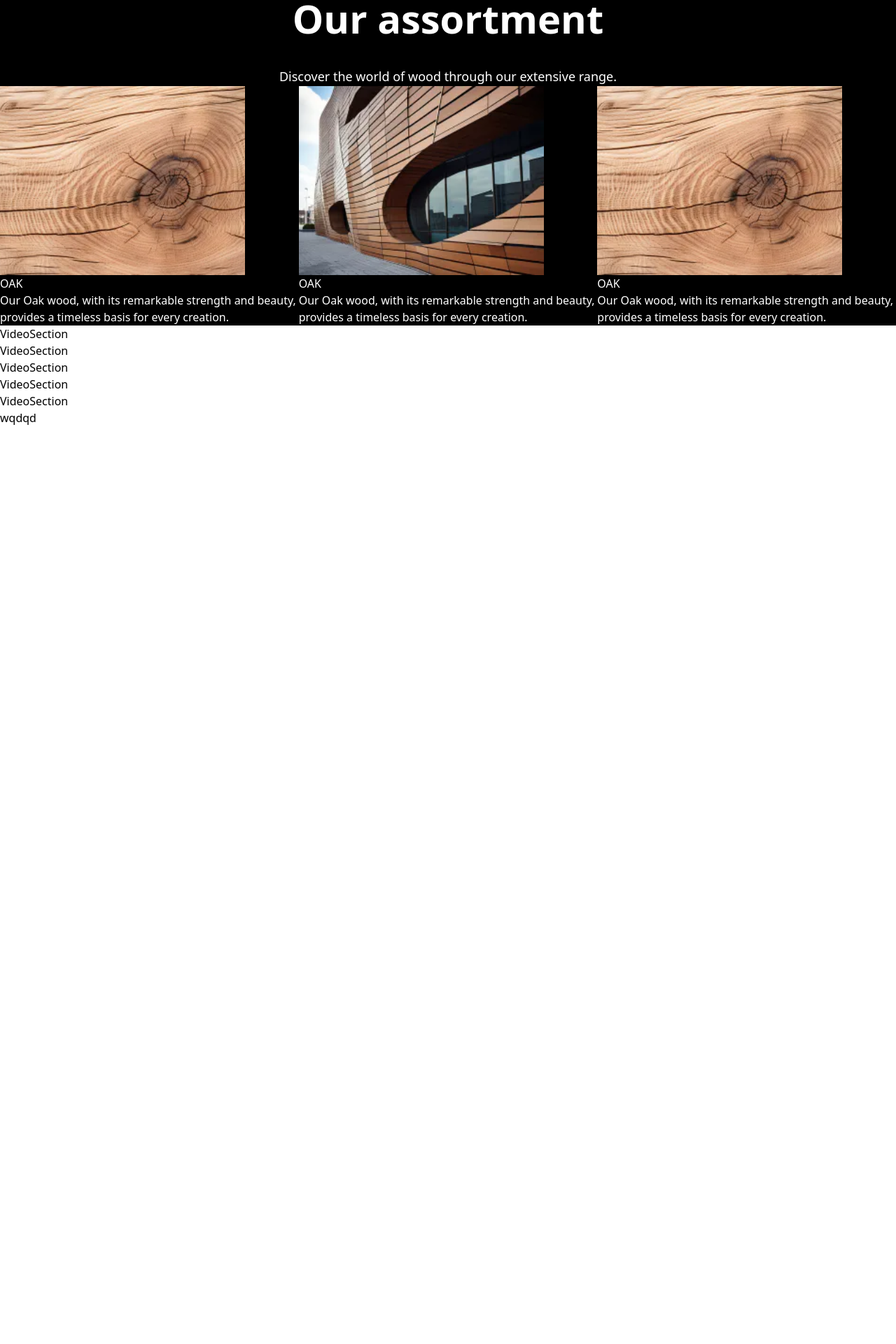
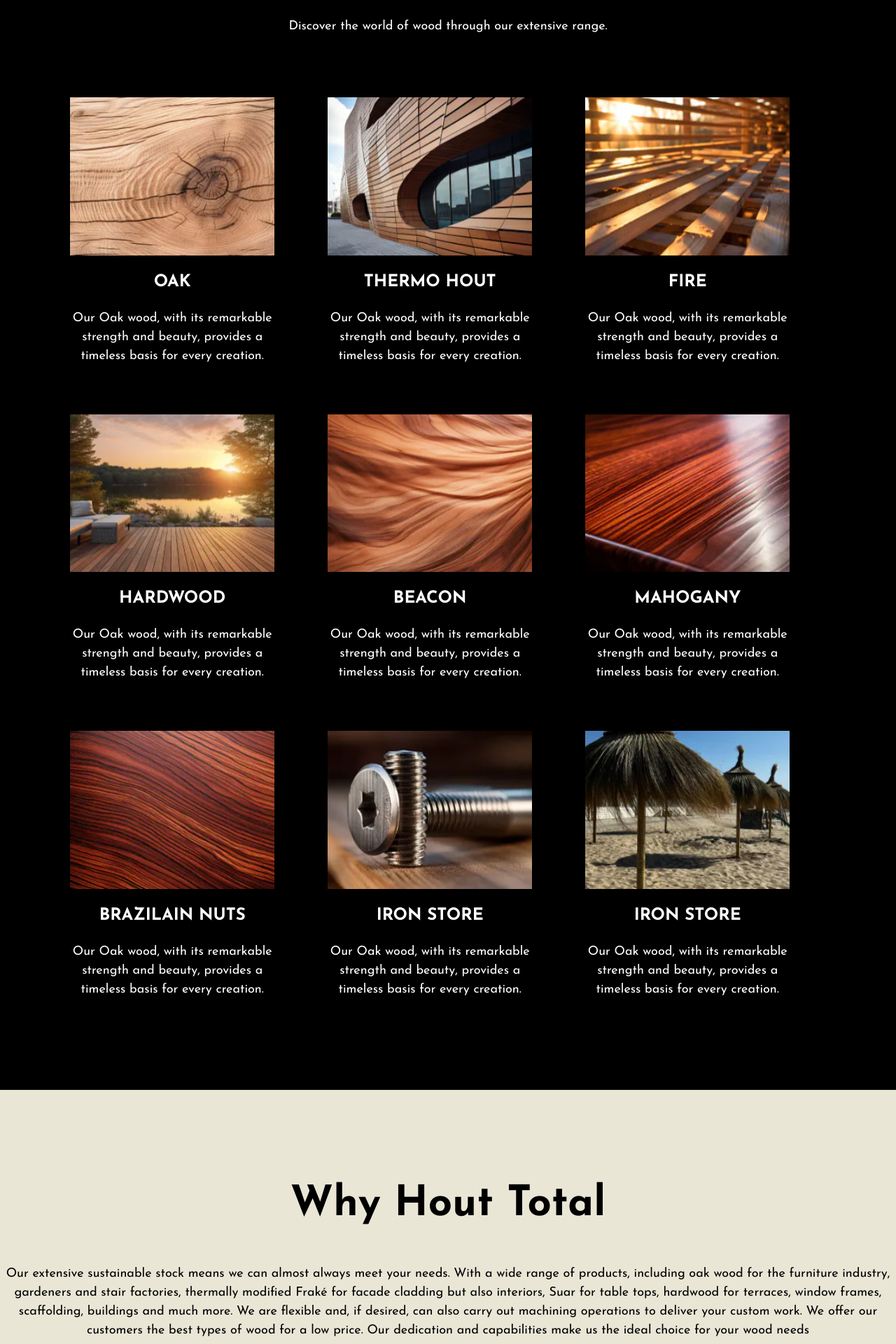
Before and after one commit to moizbroad/Hoout, a React (Vite) app: page / in a window 1280 px wide. Shown: the part 3580-5500 px from the top of the page at 70% size. Before the commit the page ends 4189 px from the top, so only its background shows below. Built offline with nearby package versions, Linux system fonts and the light colour scheme.

Commit message:
update landing page

```diff
--- a/src/Pages/Landingpage.jsx
+++ b/src/Pages/Landingpage.jsx
@@ -5,6 +5,7 @@ import OurValuesSection from "../components/LandingPageSections/OurValuesSection
 import OurAssortmentSectio from "../components/LandingPageSections/OurAssortmentSectio";
 import VideoSection from "../components/LandingPageSections/VideoSection";
 import TestimonialSection from "../components/LandingPageSections/TestimonialSection";
+import { ContactusSection } from "../components/LandingPageSections/ContactusSection";
 
 const Landingpage = () => {
   return (
@@ -12,9 +13,12 @@ const Landingpage = () => {
       <HoutHandelSection />
       <ProductsSection />
       <OurValuesSection />
+
+      <OurAssortmentSectio />
+
+      <VideoSection />
+      <ContactusSection />
       <TestimonialSection />
-      <OurAssortmentSectio />
-      <VideoSection />
     </>
   );
 };
--- /dev/null
+++ b/src/components/Common/ContactInputField.jsx
@@ -0,0 +1,78 @@
+import React from "react";
+
+const ContactInputField = (props) => {
+  const {
+    id,
+    label,
+    type,
+    autoComplete,
+    required,
+    value,
+    defaultValue,
+    onBlur,
+    onKeyUp,
+    onKeyDown,
+    autoFocus,
+    disabled,
+    placeholder,
+    onChange,
+    minLength,
+    maxLength,
+    max,
+    pattern,
+    title,
+    marginTop,
+    marginBottom,
+    name,
+    icon: IconComponent,
+  } = props;
+  return (
+    <section>
+      <div className={`${marginTop && "mt-4"} ${marginBottom && "mb-4"} `}>
+        {label && (
+          <label
+            htmlFor={id}
+            className="block text-sm font-medium text-[#fff] pb-1.5"
+          >
+            {label}
+          </label>
+        )}
+
+        <div className="relative flex items-center">
+          {IconComponent && (
+            <span className="absolute left-3">
+              <IconComponent className="text-gray-400 h-5 w-5" />
+            </span>
+          )}
+          <input
+            className={`block w-full  ${
+              IconComponent ? "pl-10" : ""
+            } rounded-md   py-3 px-3 outline-none bg-[#000000] border-[#FFF] border-b-2  focus:outline-none sm:text-sm `}
+            id={id}
+            label={label}
+            type={type}
+            max={max}
+            name={name}
+            minLength={minLength}
+            maxLength={maxLength}
+            placeholder={placeholder}
+            pattern={pattern}
+            title={title}
+            value={value}
+            onBlur={onBlur}
+            onKeyDown={onKeyDown}
+            onKeyUp={onKeyUp}
+            autoFocus={autoFocus}
+            disabled={disabled}
+            defaultValue={defaultValue}
+            onChange={onChange}
+            autoComplete={autoComplete}
+            required={required}
+          />
+        </div>
+      </div>
+    </section>
+  );
+};
+
+export default ContactInputField;
--- a/src/components/LandingPageSections/ContactusSection.jsx
+++ b/src/components/LandingPageSections/ContactusSection.jsx
@@ -1,7 +1,61 @@
-import React from 'react'
+import React from "react";
+import ContactInputField from "../Common/ContactInputField";
 
 export const ContactusSection = () => {
   return (
-    <div>ContactusSection</div>
-  )
-}
+    <section className="bg-[#000000] py-[119px]">
+      <div className="text-[#fff] font-bold text-60 text-center ">
+        Contact US
+      </div>
+      <div className="text-18 text-[#fff] pt-[40px] text-center">
+        {" "}
+        We invite you to contact us with any questions or concerns. Our
+        dedicated team is ready to guide and support you.
+      </div>
+
+      <div className="px-[100px] pt-[99px]">
+        {" "}
+        <div className="flex  gap-x-[4.5%] ">
+          {" "}
+          <div className="w-[30%]">
+            {" "}
+            <ContactInputField placeholder="FirstName*" />
+          </div>
+          <div className="w-[30%]">
+            {" "}
+            <ContactInputField placeholder="LastName*" />
+          </div>
+          <div className="w-[30%]">
+            {" "}
+            <ContactInputField placeholder="E-mail Address" />
+          </div>
+        </div>
+        <div className="pt-[60px] flex gap-x-[10%]">
+          {" "}
+          <div className="w-[45%]">
+            {" "}
+            <ContactInputField placeholder="Company" />
+          </div>
+          <div className="w-[45%]">
+            {" "}
+            <ContactInputField placeholder="Phone Number" />
+          </div>
+        </div>
+        <div className="pt-[60px]">
+          {" "}
+          <div>
+            {" "}
+            <ContactInputField placeholder="Message*" />{" "}
+          </div>
+        </div>
+      </div>
+
+      <div className="flex justify-end px-[100px]">
+        <div className=" border-[#fff] border-2  mt-[40px] ">
+          {" "}
+          <button className="text-18 px-16 py-2 text-[#fff] "> Send </button>
+        </div>
+      </div>
+    </section>
+  );
+};
--- a/src/components/LandingPageSections/OurAssortmentSectio.jsx
+++ b/src/components/LandingPageSections/OurAssortmentSectio.jsx
@@ -1,13 +1,13 @@
 import React from "react";
 import oak from "../../assets/LandingPageImages/assortment/oak.svg";
 import thermo from "../../assets/LandingPageImages/assortment/thermo.svg";
-// import fire from "../../assets/LandingPageImages/assortment/fire.svg";
-// import hardWood from "../../assets/LandingPageImages/assortment/hardWood.svg";
-// import beacon from "../../assets/LandingPageImages/assortment/beacon.svg";
-// import mahogany from "../../assets/LandingPageImages/assortment/mahogany.svg";
-// import brazil from "../../assets/LandingPageImages/assortment/brazil.svg";
-// import iron from "../../assets/LandingPageImages/assortment/iron.svg";
-// import parasols from "../../assets/LandingPageImages/assortment/parasols.svg";
+import fire from "../../assets/LandingPageImages/assortment/fire.svg";
+import hardWood from "../../assets/LandingPageImages/assortment/hardWood.svg";
+import beacon from "../../assets/LandingPageImages/assortment/beacon.svg";
+import mahogany from "../../assets/LandingPageImages/assortment/mahogany.svg";
+import brazil from "../../assets/LandingPageImages/assortment/brazil.svg";
+import iron from "../../assets/LandingPageImages/assortment/iron.svg";
+import parasols from "../../assets/LandingPageImages/assortment/parasols.svg";
 
 const OurAssortmentSectio = () => {
   const WoodData = [
@@ -18,18 +18,48 @@ const OurAssortmentSectio = () => {
     },
     {
       image: thermo,
-      heading: "OAK",
+      heading: "THERMO HOUT",
       text: "Our Oak wood, with its remarkable strength and beauty, provides a timeless basis for every creation.",
     },
     {
-      image: oak,
-      heading: "OAK",
+      image: fire,
+      heading: "FIRE",
+      text: "Our Oak wood, with its remarkable strength and beauty, provides a timeless basis for every creation.",
+    },
+    {
+      image: hardWood,
+      heading: "HARDWOOD",
+      text: "Our Oak wood, with its remarkable strength and beauty, provides a timeless basis for every creation.",
+    },
+    {
+      image: beacon,
+      heading: "BEACON",
+      text: "Our Oak wood, with its remarkable strength and beauty, provides a timeless basis for every creation.",
+    },
+    {
+      image: mahogany,
+      heading: "MAHOGANY",
+      text: "Our Oak wood, with its remarkable strength and beauty, provides a timeless basis for every creation.",
+    },
+    {
+      image: brazil,
+      heading: "BRAZILAIN NUTS",
+      text: "Our Oak wood, with its remarkable strength and beauty, provides a timeless basis for every creation.",
+    },
+    {
+      image: iron,
+      heading: "IRON STORE",
+      text: "Our Oak wood, with its remarkable strength and beauty, provides a timeless basis for every creation.",
+    },
+    {
+      image: parasols,
+      heading: "IRON STORE",
       text: "Our Oak wood, with its remarkable strength and beauty, provides a timeless basis for every creation.",
     },
   ];
 
   return (
-    <section className="bg-[#000000]  ">
+    <section className="bg-[#000000] pb-[60px] ">
       <div className="text-56 font-bold text-[#fff] pt-[119px]  text-center ">
         {" "}
         Our assortment
@@ -39,15 +69,20 @@ const OurAssortmentSectio = () => {
         Discover the world of wood through our extensive range.{" "}
       </div>
 
-      <section className="grid grid-cols-3">
+      <section className="grid grid-cols-3 px-[100px] gap-x-6 pt-[88px]">
         {WoodData.map((item, index) => {
           return (
-            <div key={index} className="flex-col">
+            <div key={index} className="flex-col w-[85%] ">
               <div>
-                <img src={item.image} />
+                <img src={item.image} className="max-w-[100%]" />
               </div>
-              <div className="text-[#fff]"> {item.heading}</div>
-              <div className="text-[#fff]">{item.text}</div>
+              <div className="text-[#fff] text-center font-bold text-24 pt-[20px] ">
+                {" "}
+                {item.heading}
+              </div>
+              <div className="text-[#fff] text-center text-18  pb-[70px] pt-[20px] ">
+                {item.text}
+              </div>
             </div>
           );
         })}
--- a/src/components/LandingPageSections/VideoSection.jsx
+++ b/src/components/LandingPageSections/VideoSection.jsx
@@ -1,17 +1,28 @@
 import React from "react";
-import oak from "../../assets/LandingPageImages/assortment/oak.svg";
+// import oak from "../../assets/LandingPageImages/assortment/oak.svg";
+import mianVideo from "../../assets/LandingPageImages/mianVideo.svg";
 
 const VideoSection = () => {
   return (
     <>
-      {/* <div>
-        <img src={oak} />
-      </div> */}
-      <div>VideoSection</div>
-      <div>VideoSection</div>
-      <div>VideoSection</div>
-      <div>VideoSection</div>
-      <div>VideoSection</div>
+      <section className=" bg-[#E9E6D6] py-[119px]">
+        <div className="font-bold text-60 text-center ">Why Hout Total </div>
+        <div className=" text-18 text-center pt-[40px]  ">
+          Our extensive sustainable stock means we can almost always meet your
+          needs. With a wide range of products, including oak wood for the
+          furniture industry, gardeners and stair factories, thermally modified
+          Fraké for facade cladding but also interiors, Suar for table tops,
+          hardwood for terraces, window frames, scaffolding, buildings and much
+          more. We are flexible and, if desired, can also carry out machining
+          operations to deliver your custom work. We offer our customers the
+          best types of wood for a low price. Our dedication and capabilities
+          make us the ideal choice for your wood needs{" "}
+        </div>
+        <div className="font-bold text-60 px-[225px]  pt-[40px]">
+          {" "}
+          <img src={mianVideo} className="w-[100%]" />{" "}
+        </div>
+      </section>
     </>
   );
 };
--- a/src/index.css
+++ b/src/index.css
@@ -1,22 +1,14 @@
 @tailwind base;
 @tailwind components;
 @tailwind utilities;
-/* :root {
-  font-family: Inter, system-ui, Avenir, Helvetica, Arial, sans-serif;
+
+:root {
+  font-family: josefin Sans;
   line-height: 1.5;
-  font-weight: 400;
-
-  color-scheme: light dark;
-  color: rgba(255, 255, 255, 0.87);
-  background-color: #242424;
-
-  font-synthesis: none;
-  text-rendering: optimizeLegibility;
-  -webkit-font-smoothing: antialiased;
-  -moz-osx-font-smoothing: grayscale;
+  font-weight: 400, 600, 800, 900;
 }
 
-a {
+/* a {
   font-weight: 500;
   color: #646cff;
   text-decoration: inherit;
```
Also changed, not shown: src/assets/LandingPageImages/mianVideo.svg (added).
